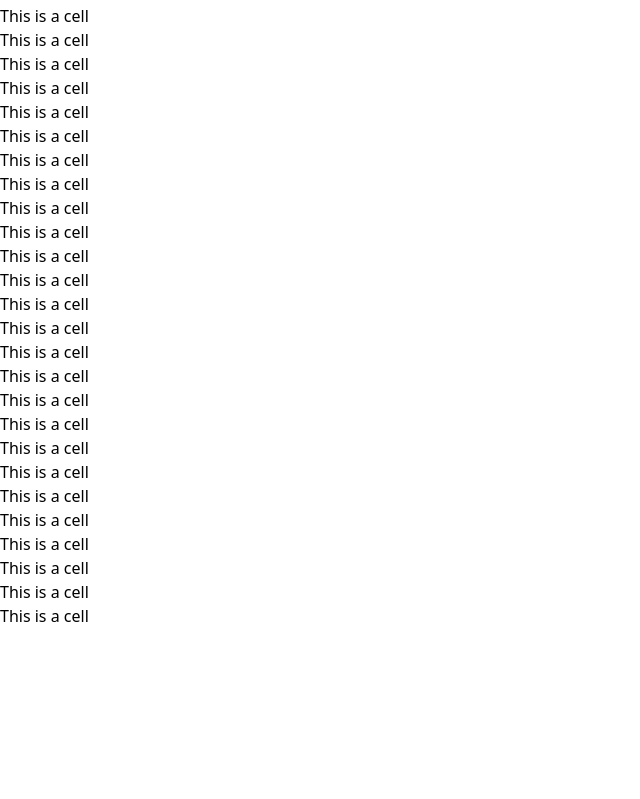
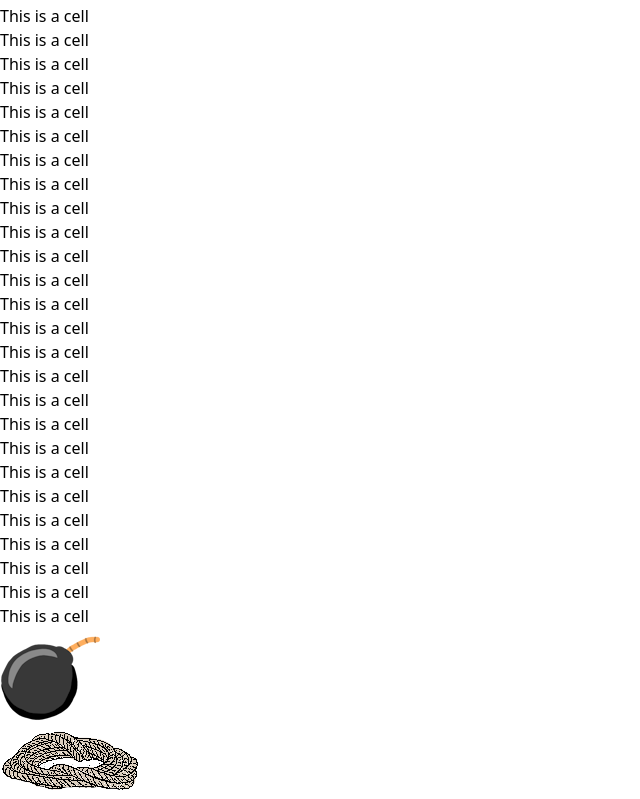
Before and after one commit to WeiTanZzz/invevo-game-jam, a React (Vite) app: page / in a window 1280 px wide. Shown: the part 356-1155 px from the top of the page, without its empty margins (0-640 px from the left). Before the commit the page ends 984 px from the top, so only its background shows below. Built offline with nearby package versions, Linux system fonts and the light colour scheme; the HTML template or start-up script is replaced by a standard one.

Commit message:
Inventory

```diff
--- a/src/App.tsx
+++ b/src/App.tsx
@@ -1,6 +1,7 @@
-import { GameStateProvider } from "./game-state"
 import { TelescopeMiniGame } from "./TelescopeMiniGame"
 import BackgroundMusic from "./audio/BackgroundMusic.tsx"
+import { GameStateProvider } from "./game-state"
+import { Inventory } from "./inventory/inventory.tsx"
 import { Grid } from "./map/grid"
 
 function App() {
@@ -8,6 +9,7 @@ function App() {
         <GameStateProvider>
             <BackgroundMusic />
             <Grid />
+            <Inventory />
             <TelescopeMiniGame />
         </GameStateProvider>
     )
--- /dev/null
+++ b/src/inventory/inventory.tsx
@@ -0,0 +1,33 @@
+import { useState } from "react"
+
+const items = ["Cannon Ball", "Rope"] as const
+type Item = (typeof items)[number]
+type Slot = { item: Item; position: number }
+
+export const Inventory = () => {
+    const [inventory, setInventory] = useState<Slot[]>([
+        { item: items[0], position: 0 },
+        { item: items[1], position: 4 }
+    ])
+
+    return (
+        <div
+            className="grid gap-4"
+            style={{
+                gridTemplateRows: `repeat(4, 80px)`,
+                gridTemplateColumns: `repeat(2, 80px)`
+            }}
+        >
+            {[...Array(8)].map((_, i) => {
+                const actualItem = inventory.find(s => s.position === i)?.item
+                return (
+                    <div key={i} className="bg-orange-300 p-1">
+                        {actualItem && <img className="w-full h-full" src={`./${getImageName(actualItem)}.png`} alt={actualItem} />}
+                    </div>
+                )
+            })}
+        </div>
+    )
+}
+
+const getImageName = (item: string) => item.replace(" ", "-").toLowerCase()
```
Also changed, not shown: public/cannon-ball.png (added), public/rope.png (added).
